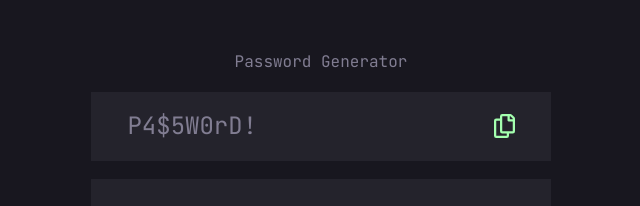
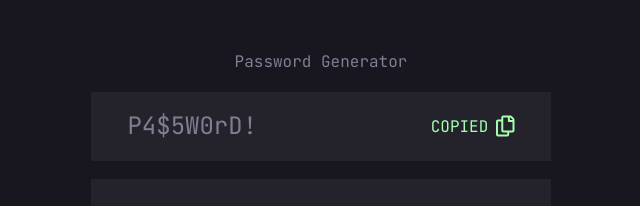
Before and after one commit to spiritoftime/frontend-mentor-password-generator, a React (Create React App) app in the folder my-app/: page / in a window 1280 px wide. Both pictures are taken after a click on the icon 823 px from the left and 126 px from the top of the page. Shown: the top 206 px of the page, without its empty margins (319-959 px from the left). Built offline with nearby package versions, Linux system fonts and the light colour scheme.

Commit message:
add state for copied

```diff
--- a/my-app/src/components/ShowPassword.js
+++ b/my-app/src/components/ShowPassword.js
@@ -3,15 +3,18 @@ import classes from "../css/showpassword.module.css";
 import { useState } from "react";
 const ShowPassword = (props) => {
   const [isHover, setHover] = useState(false);
+  const [clicked, setClicked] = useState(false);
   let classNames = classes.span;
   if (props.password !== "P4$5W0rD!") classNames += ` ${classes.white}`;
   const copyPasswordHandler = () => {
     navigator.clipboard.writeText(props.password);
+    setClicked(true);
   };
   // console.log(props.password);
   return (
     <div className={classes.password_div}>
       <span className={classNames}>{props.password}</span>
+      {clicked && <p className={classes.copied}>COPIED</p>}
       <svg
         onClick={copyPasswordHandler}
         onMouseEnter={() => setHover(true)}
--- a/my-app/src/css/showpassword.module.css
+++ b/my-app/src/css/showpassword.module.css
@@ -25,3 +25,7 @@ div .white {
 .icon-green {
   fill: var(--strong);
 } */
+.copied {
+  color: var(--strong);
+  padding-right: 2%;
+}
```
